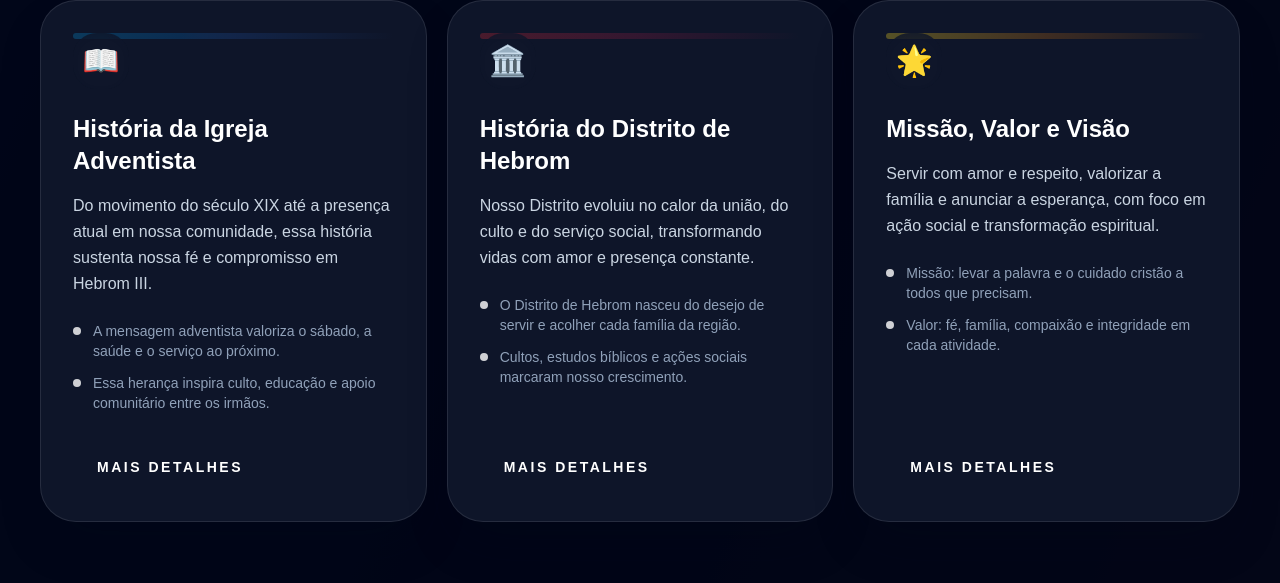
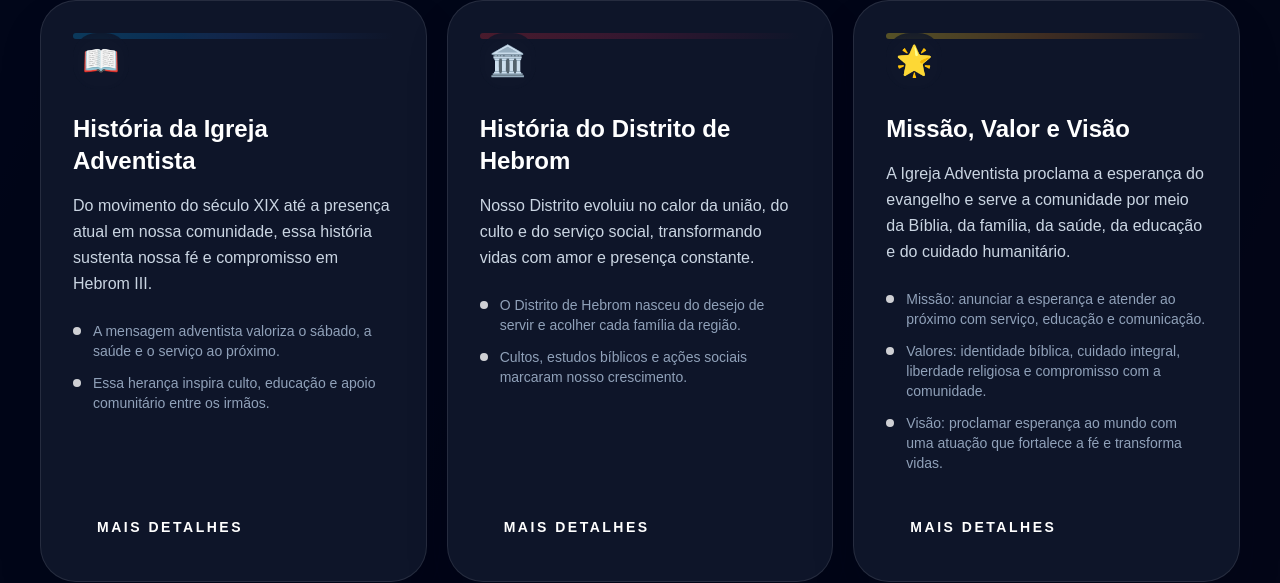
Before and after one commit to Paulino-46/portal-hebrom3, a Next.js app: page / in a window 1280 px wide. Shown: the part 1334-1917 px from the top of the page. Built offline with nearby package versions, Linux system fonts and the light colour scheme; no server answers; the database is empty.

Commit message:
Nova alteração

```diff
--- a/app/page.tsx
+++ b/app/page.tsx
@@ -91,10 +91,11 @@ export default async function Home() {
               {
                 icon: "🌟",
                 title: "Missão, Valor e Visão",
-                body: "Servir com amor e respeito, valorizar a família e anunciar a esperança, com foco em ação social e transformação espiritual.",
+                body: "A Igreja Adventista proclama a esperança do evangelho e serve a comunidade por meio da Bíblia, da família, da saúde, da educação e do cuidado humanitário.",
                 points: [
-                  "Missão: levar a palavra e o cuidado cristão a todos que precisam.",
-                  "Valor: fé, família, compaixão e integridade em cada atividade.",
+                  "Missão: anunciar a esperança e atender ao próximo com serviço, educação e comunicação.",
+                  "Valores: identidade bíblica, cuidado integral, liberdade religiosa e compromisso com a comunidade.",
+                  "Visão: proclamar esperança ao mundo com uma atuação que fortalece a fé e transforma vidas.",
                 ],
                 accent: "from-yellow-300/30 via-orange-400/20 to-orange-950/0",
               },
```
